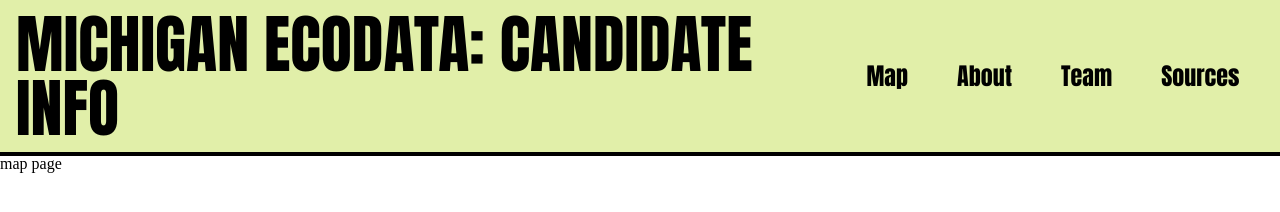
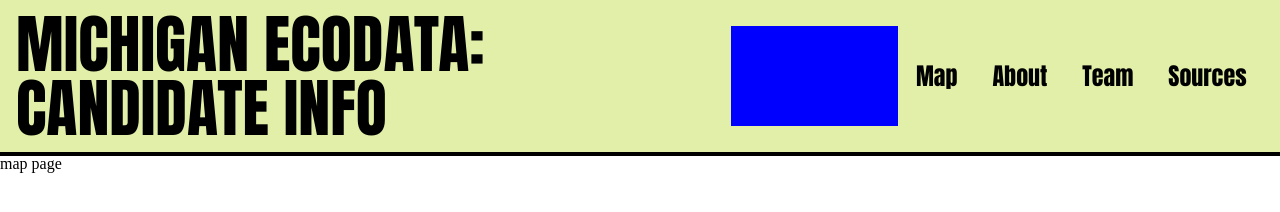
Before and after one commit to cmoy11/ecodataCandidateSite, a plain HTML site: page index.html in a window 1280 px wide. Drawn offline with Linux system fonts and the light colour scheme.

Commit message:
blue rectangle

```diff
--- a/css/html5reset.css
+++ b/css/html5reset.css
@@ -46,3 +46,8 @@ table {
 	border-collapse: collapse;
 	border-spacing: 0;
 }
+#rectangle{
+    width:200px;
+    height:100px;
+    background:blue;
+}
--- a/index.html
+++ b/index.html
@@ -11,6 +11,8 @@
 <body>
     <header>
         <h1>MICHIGAN ECODATA: CANDIDATE INFO</h1>
+
+        <div id="rectangle"></div>
 
         <nav>
             <ul tabindex="0">
```
Also changed, not shown: main.css (added), 1 other file.
